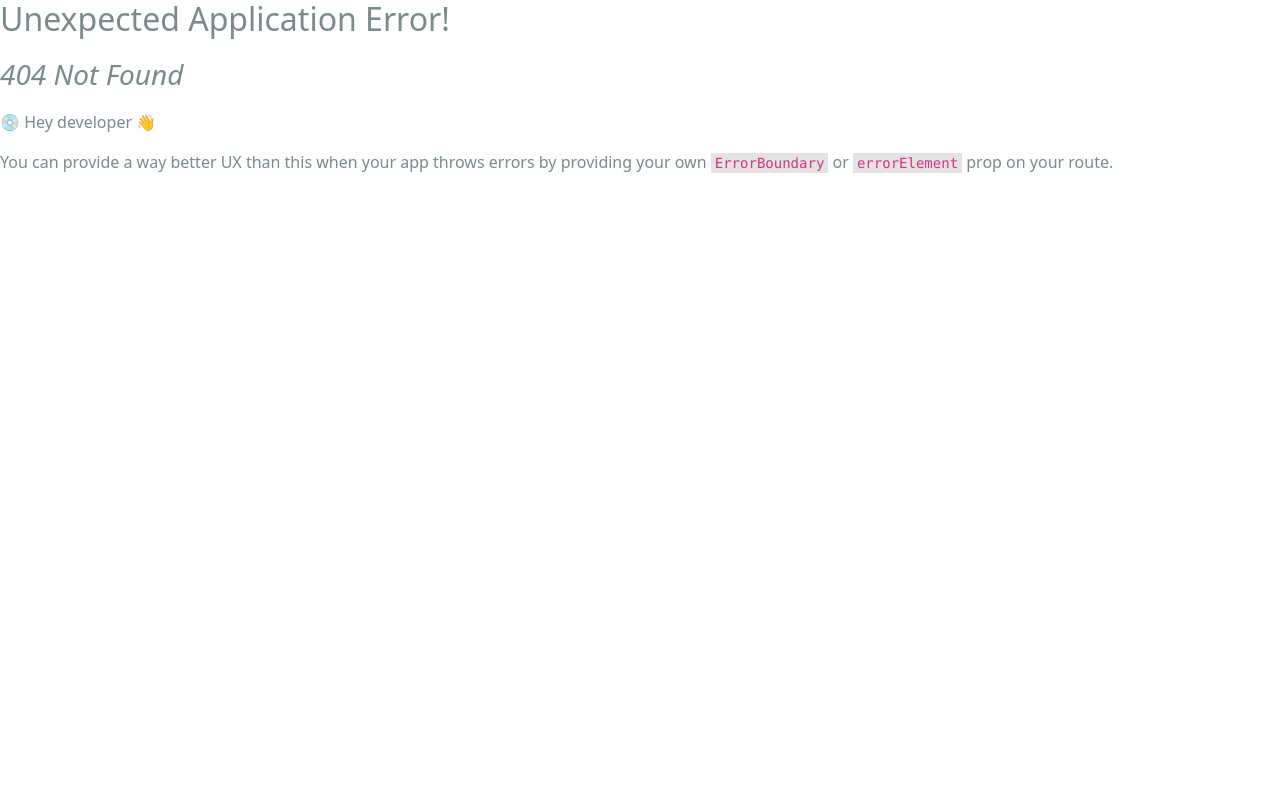
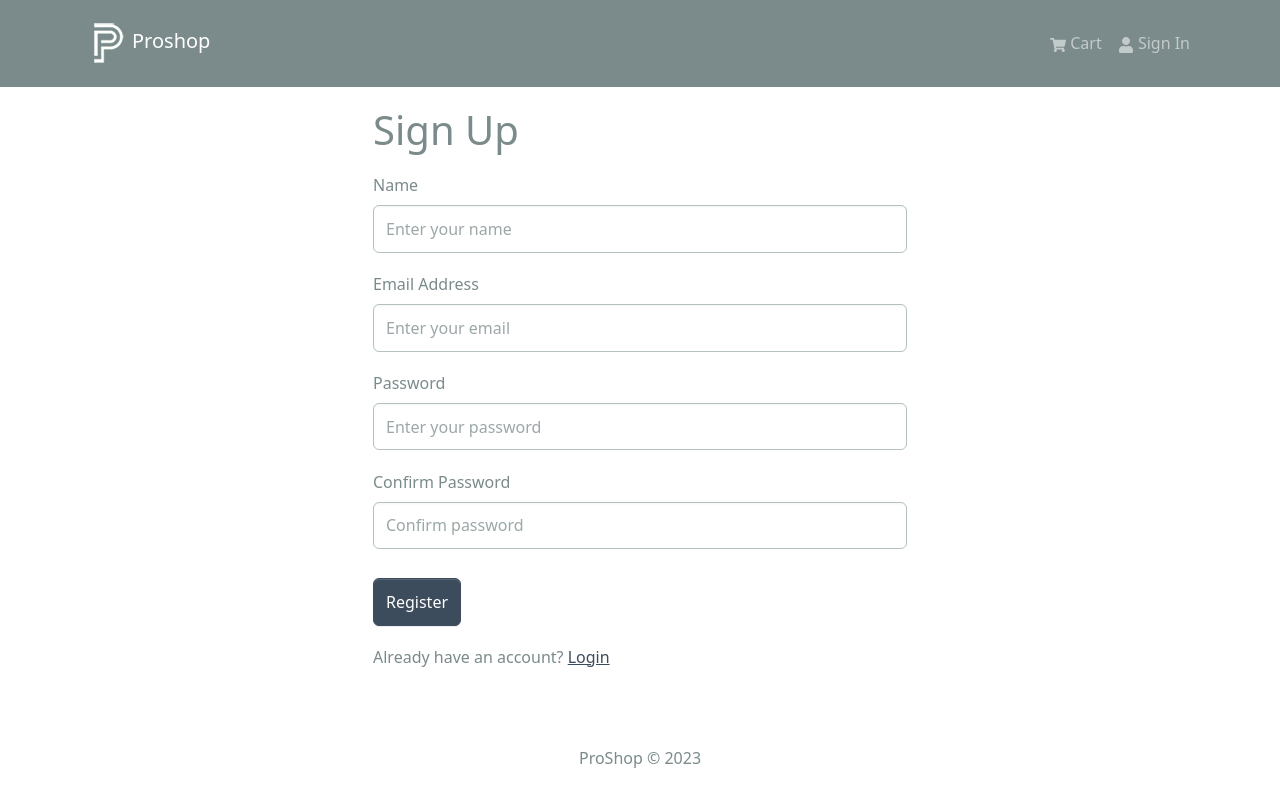
Before and after one commit to Ssewagudde-dev/proshop, a React app in the folder frontend/: page /register in a window 1280 px wide. Before the commit this address had no page. Shown: the top 802 px of the page. Built offline with nearby package versions, Linux system fonts and the light colour scheme; the HTML template or start-up script is replaced by a standard one.

Commit message:
User Logout and Registration

```diff
--- a/frontend/src/components/Header.jsx
+++ b/frontend/src/components/Header.jsx
@@ -1,15 +1,29 @@
+import { useNavigate } from "react-router-dom";
 import { Navbar, Nav, Container, Badge, NavDropdown } from "react-bootstrap";
 import { FaShoppingCart, FaUser } from "react-icons/fa";
 import { LinkContainer } from "react-router-bootstrap";
-import { useSelector } from "react-redux";
+import { useSelector, useDispatch } from "react-redux";
+import { useLogoutMutation } from "../slices/usersApiSlice";
+import { logout } from "../slices/authSlice";
 import logo from "../assets/logo.png";
 
 const Header = () => {
   const { cartItems } = useSelector((state) => state.cart);
   const { userInfo } = useSelector((state) => state.auth);
 
-  const logoutHandler = () => {
-    console.log("logout");
+  const dispatch = useDispatch();
+  const navigate = useNavigate();
+
+  const [logoutApiCall] = useLogoutMutation();
+
+  const logoutHandler = async () => {
+    try {
+      await logoutApiCall().unwrap();
+      dispatch(logout());
+      navigate("/login");
+    } catch (err) {
+      console.log(err);
+    }
   };
   return (
     <header>
--- a/frontend/src/main.jsx
+++ b/frontend/src/main.jsx
@@ -16,6 +16,7 @@
 import ProductScreen from "./screens/ProductScreen";
 import CartScreen from "./screens/CartScreen";
 import LoginScreen from "./screens/LoginScreen";
+import RegisterScreen from "./screens/RegisterScreeen";
 
 const router = createBrowserRouter(
   createRoutesFromElements(
@@ -24,6 +25,7 @@
       <Route path="/product/:id" element={<ProductScreen />} />
       <Route path="/cart" element={<CartScreen />} />
       <Route path="/login" element={<LoginScreen />} />
+      <Route path="/register" element={<RegisterScreen />} />
     </Route>
   )
 );
--- /dev/null
+++ b/frontend/src/screens/RegisterScreeen.jsx
@@ -0,0 +1,112 @@
+import { useState, useEffect } from "react";
+import { Link, useLocation, useNavigate } from "react-router-dom";
+import { Form, Button, Row, Col } from "react-bootstrap";
+import { useDispatch, useSelector } from "react-redux";
+import FormContainer from "../components/FormContainer";
+import { useRegisterMutation } from "../slices/usersApiSlice";
+import { setCredentials } from "../slices/authSlice";
+import { toast } from "react-toastify";
+import Loader from "../components/Loader";
+
+const RegisterScreen = () => {
+  const [name, setName] = useState("");
+  const [email, setEmail] = useState("");
+  const [password, setPassword] = useState("");
+  const [confirmPassword, setConfirmPassword] = useState("");
+
+  const dispatch = useDispatch();
+  const navigate = useNavigate();
+
+  const [register, { isLoading }] = useRegisterMutation();
+
+  const { userInfo } = useSelector((state) => state.auth);
+
+  const { search } = useLocation();
+  const sp = new URLSearchParams(search);
+  const redirect = sp.get("redirect") || "/";
+
+  useEffect(() => {
+    if (userInfo) {
+      navigate(redirect);
+    }
+  }, [userInfo, redirect, navigate]);
+
+  const submitHandler = async (e) => {
+    e.preventDefault();
+    if (password !== confirmPassword) {
+      toast.error("Passwords do not match");
+    } else {
+      try {
+        const res = await register({ name, email, password }).unwrap();
+        dispatch(setCredentials({ ...res }));
+        navigate(redirect);
+      } catch (err) {
+        toast.error(err?.data.message || err?.error);
+      }
+    }
+  };
+  return (
+    <FormContainer>
+      <h1>Sign Up</h1>
+      <Form onSubmit={submitHandler}>
+        <Form.Group controlId="name" className="my-3">
+          <Form.Label>Name</Form.Label>
+          <Form.Control
+            type="text"
+            placeholder="Enter your name"
+            value={name}
+            onChange={(e) => setName(e.target.value)}
+          ></Form.Control>
+        </Form.Group>
+
+        <Form.Group controlId="email" className="my-3">
+          <Form.Label>Email Address</Form.Label>
+          <Form.Control
+            type="email"
+            placeholder="Enter your email"
+            value={email}
+            onChange={(e) => setEmail(e.target.value)}
+          ></Form.Control>
+        </Form.Group>
+
+        <Form.Group controlId="password" className="my-3">
+          <Form.Label>Password</Form.Label>
+          <Form.Control
+            type="password"
+            placeholder="Enter your password"
+            value={password}
+            onChange={(e) => setPassword(e.target.value)}
+          ></Form.Control>
+        </Form.Group>
+        <Form.Group controlId="confirmPassword" className="my-3">
+          <Form.Label>Confirm Password</Form.Label>
+          <Form.Control
+            type="password"
+            placeholder="Confirm password"
+            value={confirmPassword}
+            onChange={(e) => setConfirmPassword(e.target.value)}
+          ></Form.Control>
+        </Form.Group>
+        <Button
+          type="submit"
+          variant="primary"
+          className="mt-2"
+          disabled={isLoading}
+        >
+          Register
+        </Button>
+        {isLoading && <Loader />}
+      </Form>
+      <Row className="py-3">
+        <Col>
+          Already have an account?{" "}
+          <Link to={redirect ? `/login?redirect=${redirect}` : "/login"}>
+            Login
+          </Link>
+        </Col>
+      </Row>
+    </FormContainer>
+  );
+};
+
+export default RegisterScreen;
--- a/frontend/src/slices/authSlice.js
+++ b/frontend/src/slices/authSlice.js
@@ -14,9 +14,13 @@
       state.userInfo = action.payload;
       localStorage.setItem("userInfo", JSON.stringify(action.payload));
     },
+    logout: (state, action) => {
+      state.userInfo = null;
+      localStorage.removeItem("userInfo");
+    },
   },
 });
 
-export const { setCredentials } = authSlice.actions;
+export const { setCredentials, logout } = authSlice.actions;
 
 export default authSlice.reducer;
--- a/frontend/src/slices/usersApiSlice.js
+++ b/frontend/src/slices/usersApiSlice.js
@@ -10,7 +10,21 @@
         body: data,
       }),
     }),
+    register: builder.mutation({
+      query: (data) => ({
+        url: `${USERS_URL}`,
+        method: "POST",
+        body: data,
+      }),
+    }),
+    logout: builder.mutation({
+      query: () => ({
+        url: `${USERS_URL}/logout`,
+        method: "POST",
+      }),
+    }),
   }),
 });
 
-export const { useLoginMutation } = usersApiSlice;
+export const { useLoginMutation, useRegisterMutation, useLogoutMutation } =
+  usersApiSlice;
```
